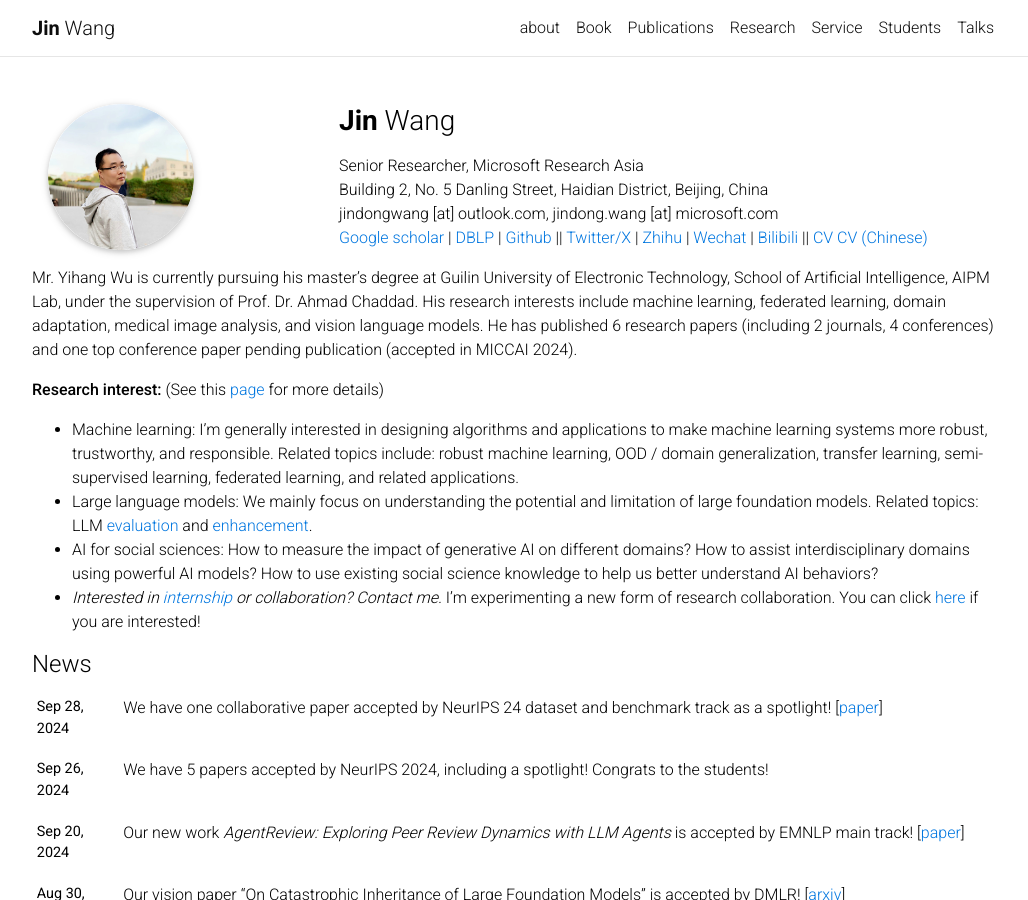
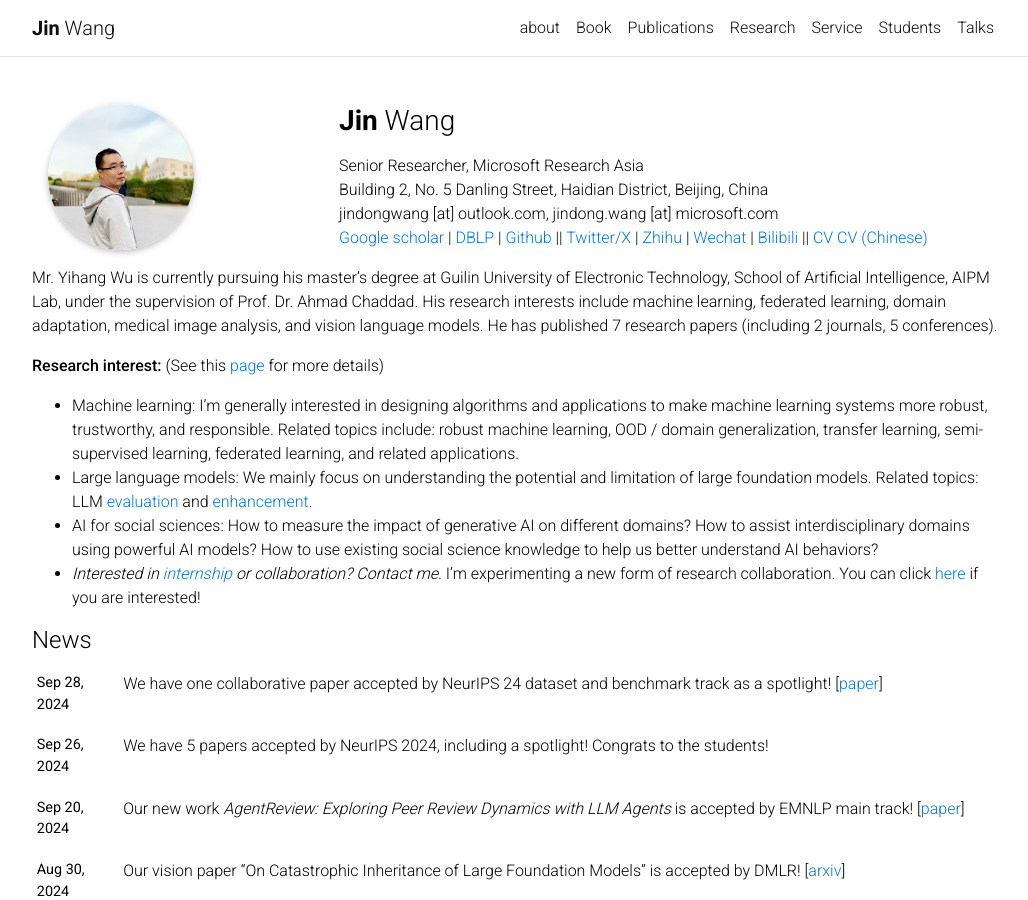
Before and after one commit to AIPMLab/AIPMLab.github.io, a Jekyll site: the page built from _pages/about.md, in a window 1280 px wide and 900 px high. Shown: the whole window, without its empty margins (123-1151 px from the left). Built offline with Jekyll 4.4.1, drawn with Linux system fonts in a browser that asks for light colours; some web fonts are replaced; comment, search, counter and statistics services are not loaded.

Commit message:
Update about.md

```diff
--- a/_pages/about.md
+++ b/_pages/about.md
@@ -19,7 +19,7 @@ Building 2, No. 5 Danling Street, Haidian District, Beijing, China<br>
 jindongwang [at] outlook.com, jindong.wang [at] microsoft.com<br>
 [Google scholar](https://scholar.google.com/citations?&user=hBZ_tKsAAAAJ&view_op=list_works&sortby=pubdate) | [DBLP](https://dblp.org/pid/19/2969-1.html) | [Github](https://github.com/jindongwang) || [Twitter/X](https://twitter.com/jd92wang) | [Zhihu](https://www.zhihu.com/people/jindongwang) | [Wechat](http://jd92.wang/assets/img/wechat_public_account.jpg) | [Bilibili](https://space.bilibili.com/477087194) || [CV](https://go.jd92.wang/cv) [CV (Chinese)](https://go.jd92.wang/cvchinese)
 
-Mr. Yihang Wu is currently pursuing his master's degree at Guilin University of Electronic Technology, School of Artificial Intelligence, AIPM Lab, under the supervision of Prof. Dr. Ahmad Chaddad. His research interests include machine learning, federated learning, domain adaptation, medical image analysis, and vision language models. He has published 6 research papers (including 2 journals, 4 conferences) and one top conference paper pending publication (accepted in MICCAI 2024).
+Mr. Yihang Wu is currently pursuing his master's degree at Guilin University of Electronic Technology, School of Artificial Intelligence, AIPM Lab, under the supervision of Prof. Dr. Ahmad Chaddad. His research interests include machine learning, federated learning, domain adaptation, medical image analysis, and vision language models. He has published 7 research papers (including 2 journals, 5 conferences).
 
 
 **Research interest:** (See this [page](https://jd92.wang/research/) for more details)
```
